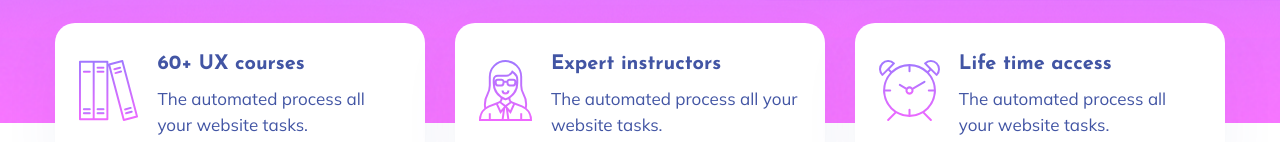
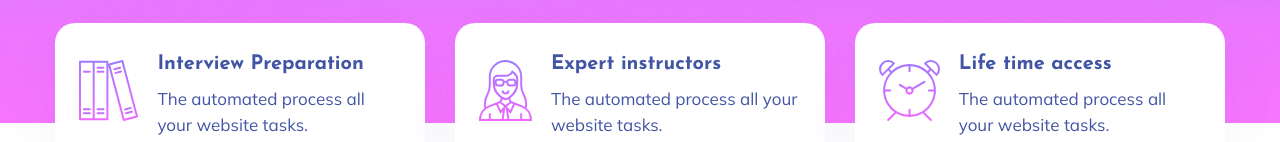
Before and after one commit to sajalch/algotech, a plain HTML site: page index.html in a window 1280 px wide. Shown: the part 731-873 px from the top of the page. Drawn offline with Linux system fonts and the light colour scheme.

Commit message:
update features caption to reflect new content

```diff
--- a/index.html
+++ b/index.html
@@ -109,7 +109,7 @@
                                 <img src="assets/img/icon/icon1.svg" alt="">
                             </div>
                             <div class="features-caption">
-                                <h3>60+ UX courses</h3>
+                                <h3>Interview Preparation</h3>
                                 <p>The automated process all your website tasks.</p>
                             </div>
                         </div>
```
